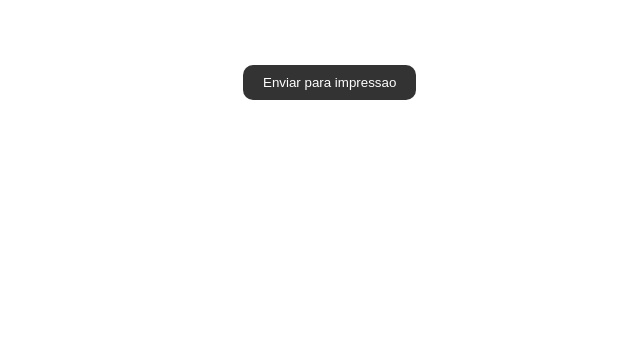
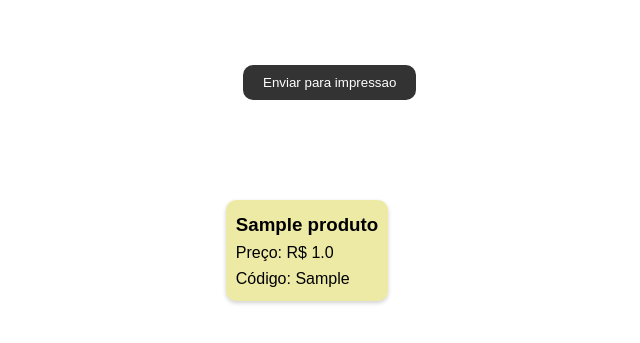
Before and after one commit to AlanBMC/SOLgen, a Django app: template gerenciador/solge/templates/impressora.html in a window 1280 px wide. Shown: the part 175-518 px from the top of the page, without its empty margins (333-973 px from the left). Run offline with Django 5.2, Linux system fonts and the light colour scheme; the template is opened without the code that fills it: values that come from a table or form of the project are taken from there, others are empty; tables that the repository leaves empty hold one stand-in row (values such as "Sample post").

Commit message:
feat: adicionando retornando cards no get da page impressora

```diff
--- a/gerenciador/solge/templates/impressora.html
+++ b/gerenciador/solge/templates/impressora.html
@@ -29,7 +29,16 @@
 
             <button class="submit-impressao" >Enviar para impressao</button>
         <section class="cards-container" id="cardsContainer">
+            {% if produtos%}
+            {%for produto in produtos%}
+            <div class="produto-card" id="id-{{produto.codigo_de_barras}}">
 
+                <h3>{{produto.nome}}</h3>
+                <p>Preço: R$ {{produto.preco}}</p>
+                <p>Código: {{produto.codigo_de_barras}}</p>
+            </div>
+            {%endfor%}
+            {%endif%}
         </section>
     </form>
 </body>
```
Also changed, not shown: gerenciador/solge/views.py (+7 -2 lines).
